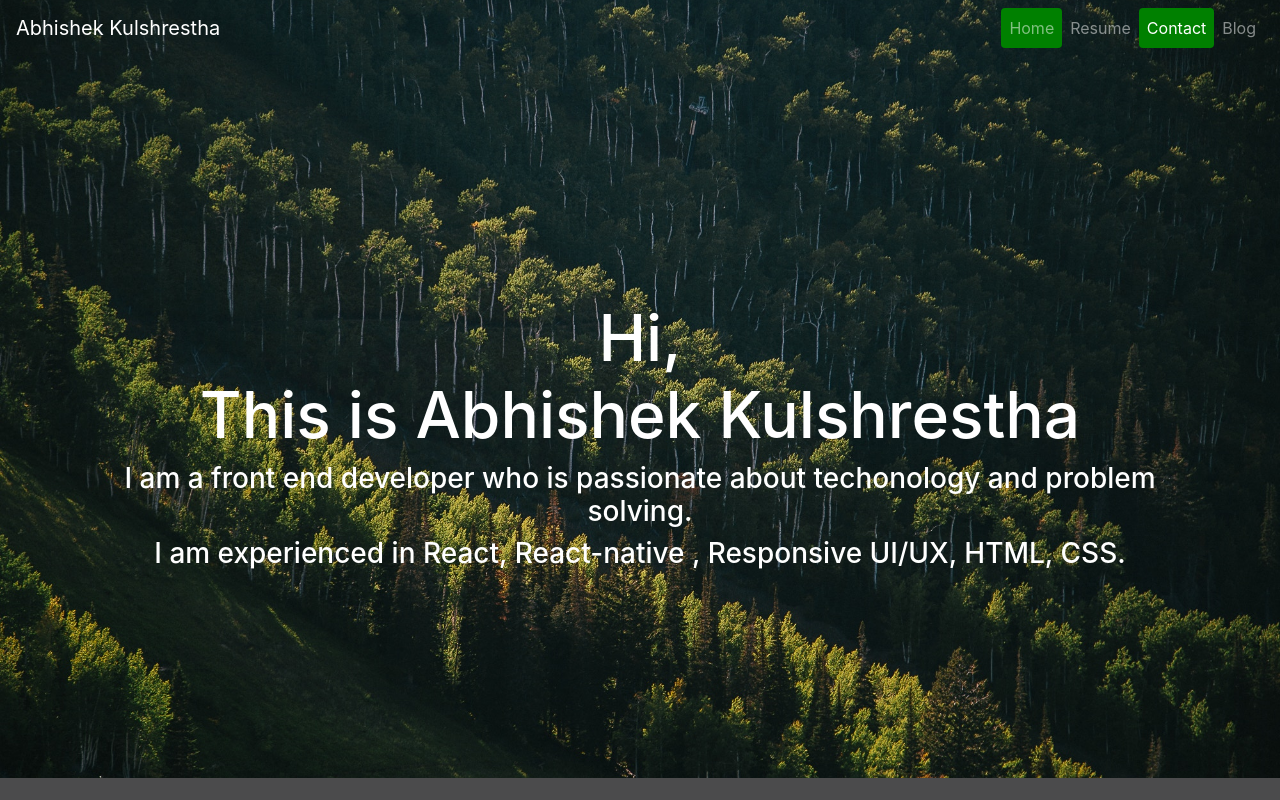
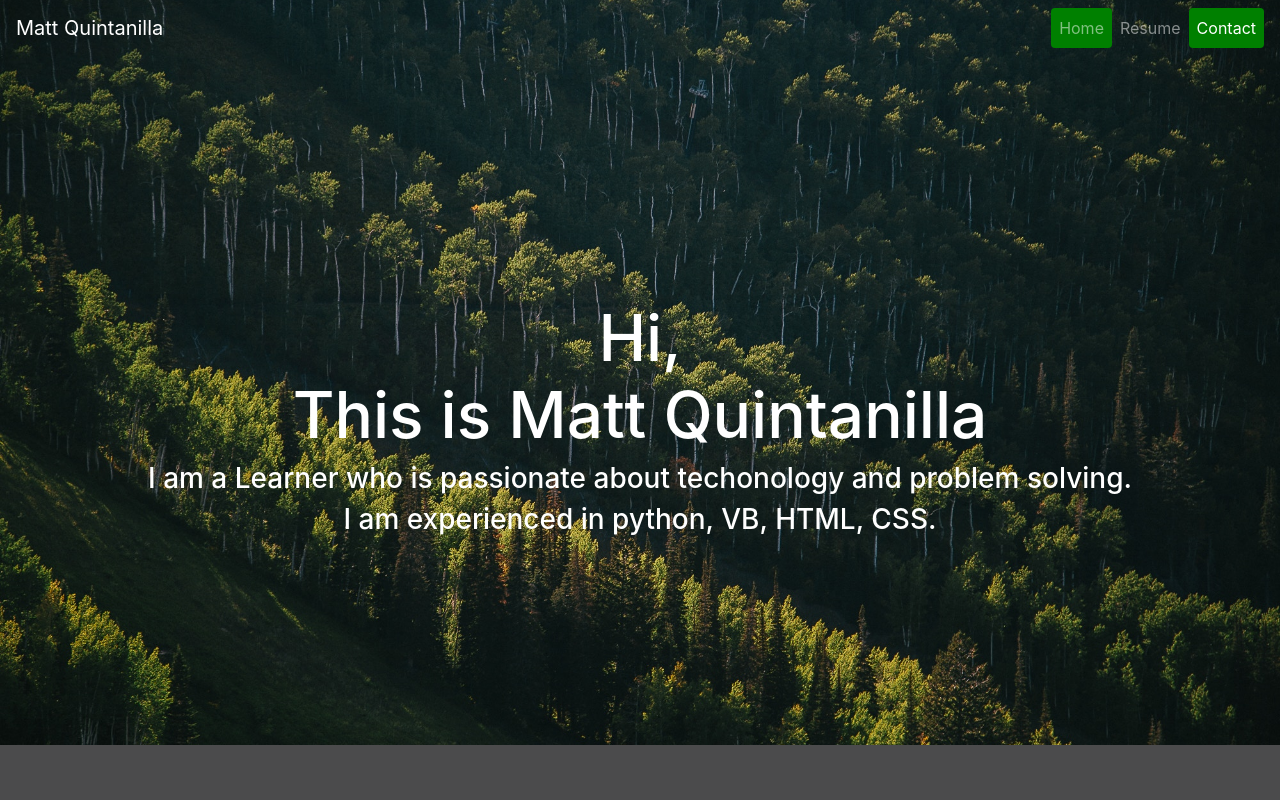
Before and after one commit to matthewq337/repodepo2, a website: page index.html in a window 1280 px wide. Shown: the top 800 px of the page. Drawn offline with nearby package versions, Linux system fonts and the light colour scheme.

Commit message:
Update index.html

```diff
--- a/index.html
+++ b/index.html
@@ -18,7 +18,7 @@
   <body data-spy="scroll" data-target="#navbar-menu" data-offset="50">
 
       <nav  id="navbar-menu" class="navbar fixed-top navbar-expand-lg navbar-dark">
-          <a class="navbar-brand" href="#">Abhishek Kulshrestha</a>
+          <a class="navbar-brand" href="#">Matt Quintanilla</a>
           <button class="navbar-toggler" type="button" data-toggle="collapse" data-target="#navbarNavAltMarkup" aria-controls="navbarNavAltMarkup" aria-expanded="false" aria-label="Toggle navigation">
             <span class="navbar-toggler-icon"></span>
           </button>
@@ -37,7 +37,6 @@
                           <a class="nav-link" href="#four">Contact</a>
                     </li>
                     <li class="nav-item">
-                      <a class="nav-link" target="_blank" href="http://devwithabhi.com/">Blog</a>
                 </li>
 
 
@@ -47,9 +46,9 @@
         <div id="one" class="banner-area">
           <div class="intro-text container">
 
-              <h1 class="banner-area-headline">Hi, <br>This is Abhishek Kulshrestha</h1>
-              <h3>I am a front end developer who is passionate about techonology and problem solving.</h3>
-              <h3>I am experienced in React, React-native , Responsive UI/UX, HTML, CSS.</h3>
+              <h1 class="banner-area-headline">Hi, <br>This is Matt Quintanilla</h1>
+              <h3>I am a Learner who is passionate about techonology and problem solving.</h3>
+              <h3>I am experienced in python, VB, HTML, CSS.</h3>
           </div>
 
 
@@ -208,7 +207,7 @@
                     <div class="row content-box" id="one" >
                         <div class="col-lg-12 ">
                             <h1 class=" headings">Contact Me</h1>
-                            <form id="contact-form" method="post" action="https://formspree.io/abhikulshrestha22@gmail.com"
+                            <form id="contact-form" method="post" action="https://formspree.io/f/xoqpoeer"
                             method="POST" role="form">
                               <div class="messages">
 
```
